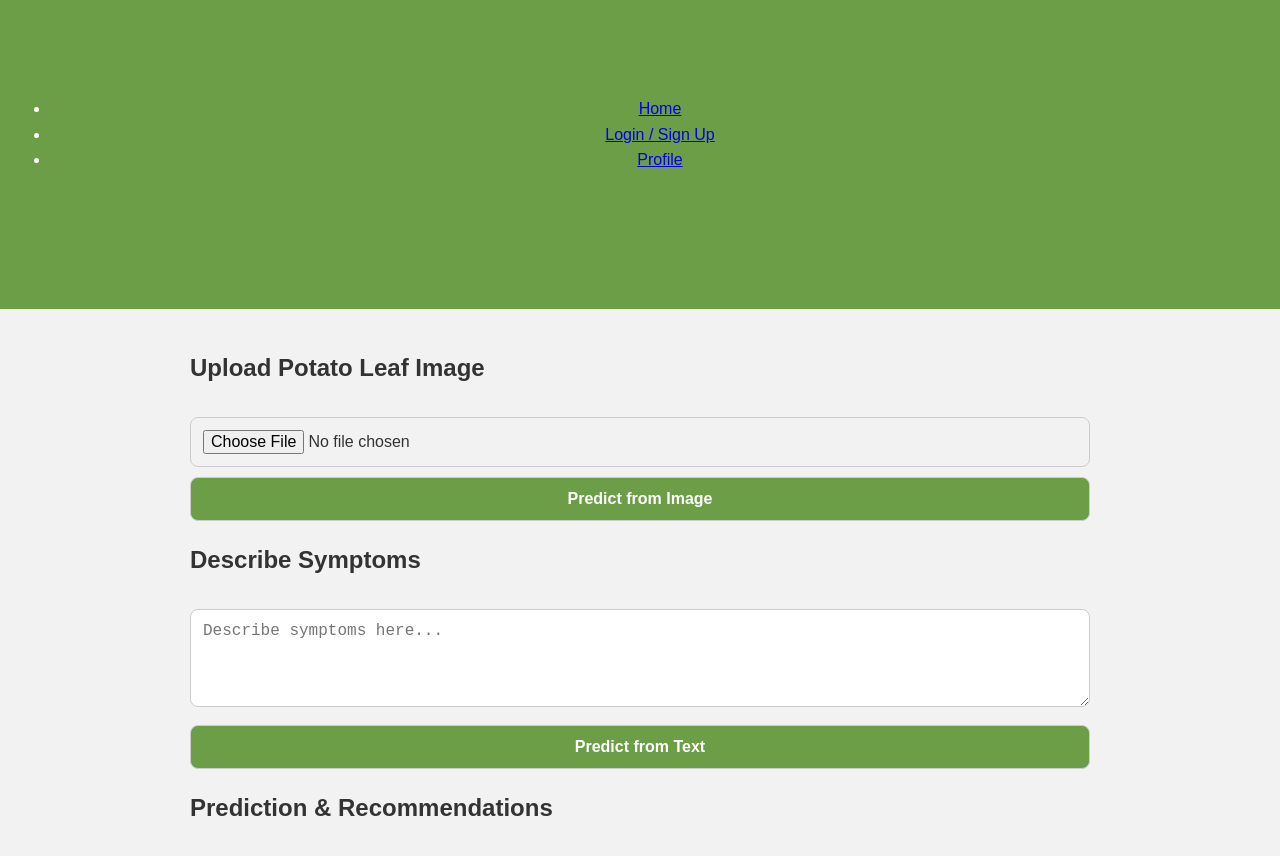
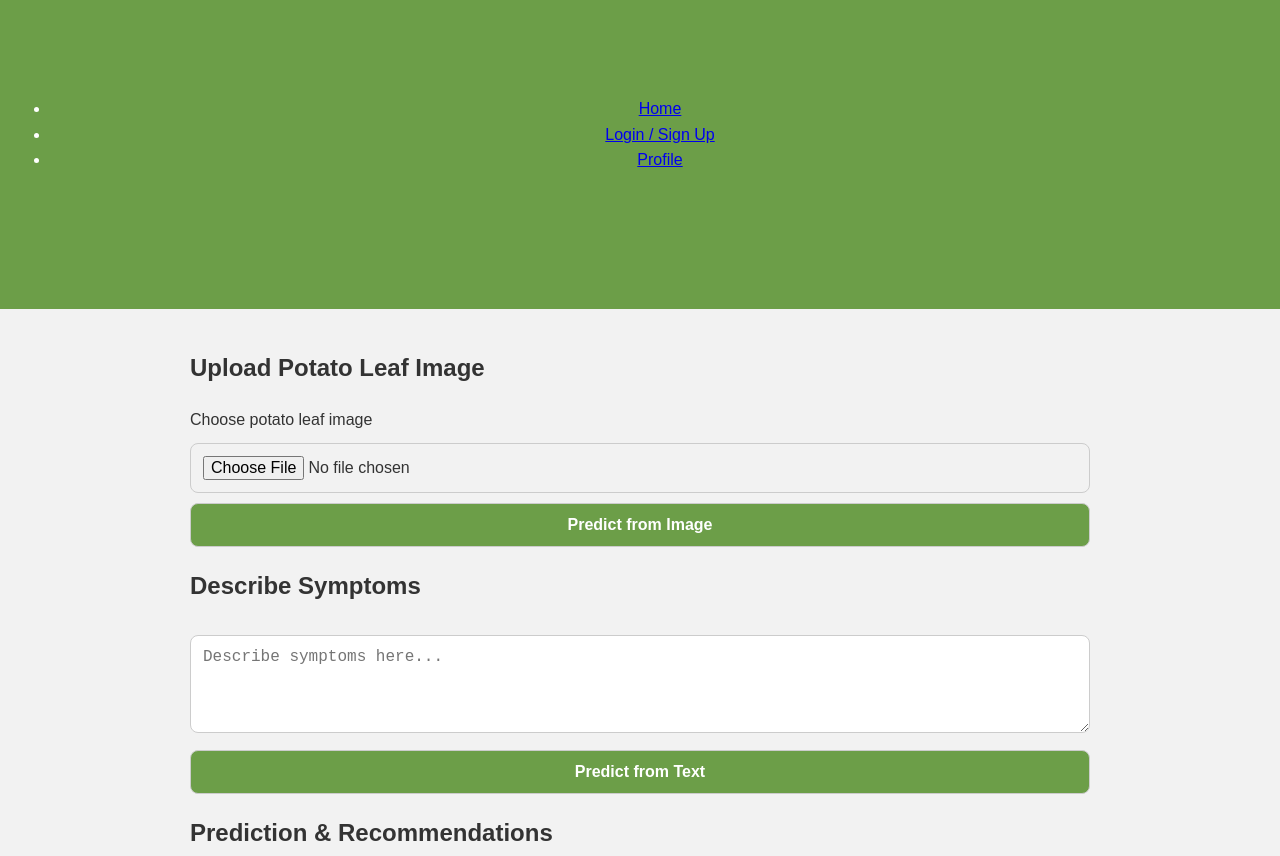
Before and after one commit to Mombinjenga/Potato-Disease-Detector, a plain HTML site: page frontend/predict.html in a window 1280 px wide. Shown: the top 856 px of the page. Drawn offline with Linux system fonts and the light colour scheme.

Commit message:
Add labels to form inputs in predict.html for accessibility

```diff
--- a/frontend/predict.html
+++ b/frontend/predict.html
@@ -25,6 +25,7 @@
         <section class="input-section">
             <h2>Upload Potato Leaf Image</h2>
             <form id="imageForm" enctype="multipart/form-data">
+                <label for="imageInput">Choose potato leaf image</label>
                 <input type="file" id="imageInput" name="image" accept="image/*" required>
                 <button type="submit">Predict from Image</button>
             </form>
```
